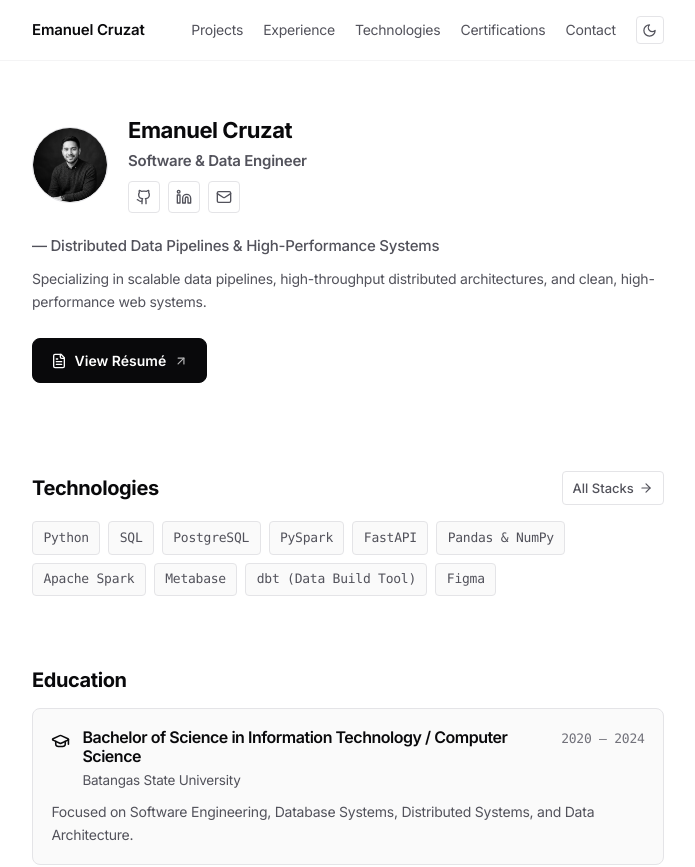
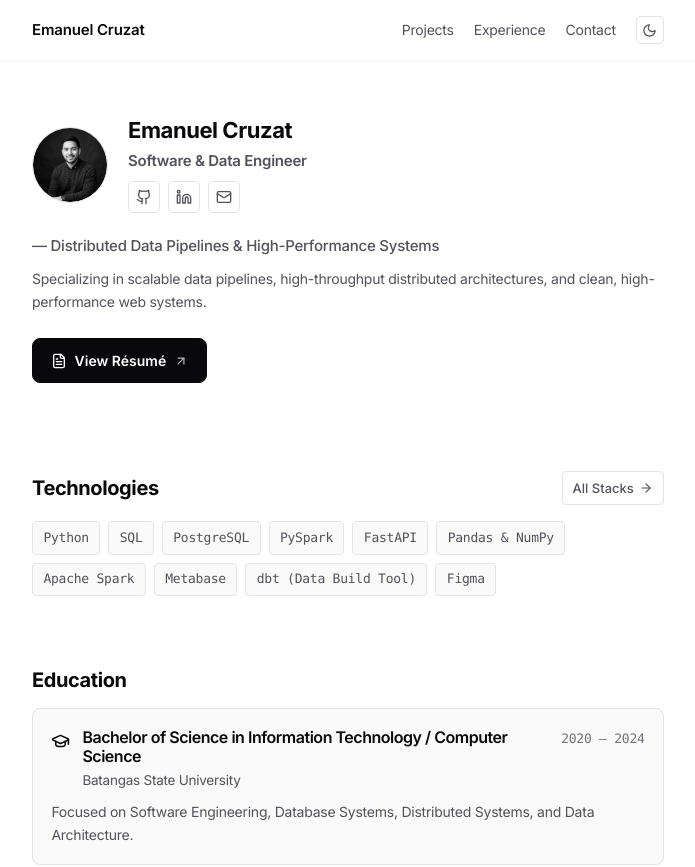
Before and after one commit to cruzatemanuel/portfolio_, a React (Vite) app: page / in a window 1280 px wide. Shown: the top 867 px of the page, without its empty margins (292-987 px from the left). Built offline with nearby package versions, Linux system fonts and the light colour scheme.

Commit message:
refactor: remove Technologies and Certifications links from Header component

```diff
--- a/src/components/shell/Header.tsx
+++ b/src/components/shell/Header.tsx
@@ -36,24 +36,6 @@ export const Header: React.FC = () => {
             }
           >
             Experience
-          </NavLink>
-
-          <NavLink
-            to="/technologies"
-            className={({ isActive }) =>
-              isActive ? `${styles.navLink} ${styles.activeNavLink}` : styles.navLink
-            }
-          >
-            Technologies
-          </NavLink>
-
-          <NavLink
-            to="/certifications"
-            className={({ isActive }) =>
-              isActive ? `${styles.navLink} ${styles.activeNavLink}` : styles.navLink
-            }
-          >
-            Certifications
           </NavLink>
 
           <NavLink
@@ -109,24 +91,6 @@ export const Header: React.FC = () => {
             Experience
           </NavLink>
           <NavLink
-            to="/technologies"
-            onClick={() => setMobileOpen(false)}
-            className={({ isActive }) =>
-              isActive ? `${styles.navLink} ${styles.activeNavLink}` : styles.navLink
-            }
-          >
-            Technologies
-          </NavLink>
-          <NavLink
-            to="/certifications"
-            onClick={() => setMobileOpen(false)}
-            className={({ isActive }) =>
-              isActive ? `${styles.navLink} ${styles.activeNavLink}` : styles.navLink
-            }
-          >
-            Certifications
-          </NavLink>
-          <NavLink
             to="/contact"
             onClick={() => setMobileOpen(false)}
             className={({ isActive }) =>
```
Also changed, not shown: 1 other file (tests, documents, lock files or other folders).
